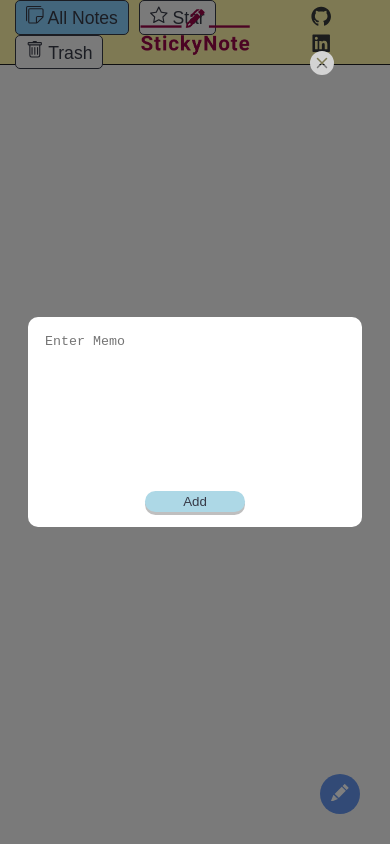
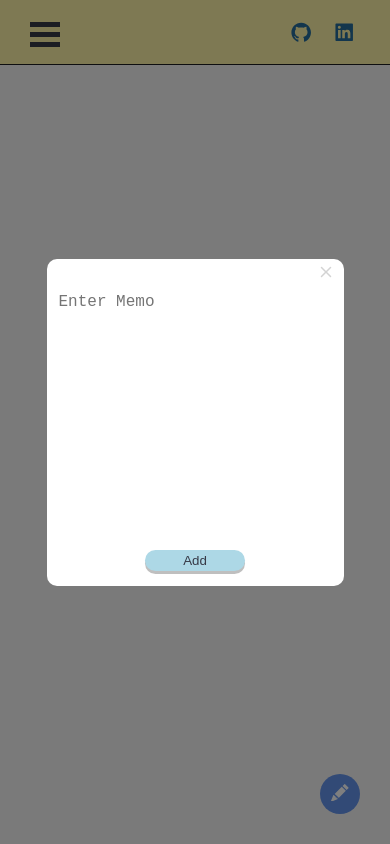
Before and after one commit to yterasaka/sticky-note, a React (Create React App) app: page / in a window 390 px wide. Both pictures are taken after a click on the button 340 px from the left and 794 px from the top of the page. Built offline with nearby package versions, Linux system fonts and the light colour scheme.

Commit message:
Modify: modal screen changed to responsive design

```diff
--- a/package.json
+++ b/package.json
@@ -11,6 +11,7 @@
     "react-burger-menu": "^3.0.8",
     "react-dom": "^18.2.0",
     "react-icons": "^4.7.1",
+    "react-responsive": "^9.0.2",
     "react-router-dom": "^6.6.1",
     "react-scripts": "5.0.1",
     "styled-components": "^5.3.6",
--- a/src/App.js
+++ b/src/App.js
@@ -23,6 +23,7 @@ const MemoArea = styled.ul`
   flex-wrap: wrap;
   justify-content: center;
   width: 80%;
+  padding: 0;
 `;
 
 const MemoItem = styled.li`
@@ -104,7 +105,11 @@ const App = () => {
           setFilteredMemos(memos.filter((memo) => memo.removed === true));
           break;
         case "star":
-          setFilteredMemos(memos.filter((memo) => memo.checked === true && memo.removed === false));
+          setFilteredMemos(
+            memos.filter(
+              (memo) => memo.checked === true && memo.removed === false
+            )
+          );
           break;
         default:
           setFilteredMemos(memos);
--- a/src/components/Header.jsx
+++ b/src/components/Header.jsx
@@ -1,8 +1,9 @@
+import { useMediaQuery } from "react-responsive";
 import styled from "styled-components";
 import { BsStickies, BsStar, BsTrash } from "react-icons/bs";
-import {AiFillGithub, AiFillLinkedin} from "react-icons/ai"
+import { AiFillGithub, AiFillLinkedin } from "react-icons/ai";
 import logo from "../image/logo_transparent.png";
-// import SlideMenu from "./SlideMenu";
+import SlideMenu from "./SlideMenu";
 
 // CSS
 const HeaderWrapper = styled.header`
@@ -12,8 +13,6 @@ const HeaderWrapper = styled.header`
   width: 100%;
   position: fixed;
   justify-content: space-between;
-  /* line-height: 2rem; */
-  /* padding: 0.5rem 1rem; */
   background-color: #fef4a8;
   border-bottom: 1px solid #1d1f20;
   z-index: 1;
@@ -41,7 +40,6 @@ const FilterButton = styled.button`
   border-radius: 5px;
   border: solid 1px #373a47;
   &:hover {
-    /* opacity: 0.7; */
     cursor: pointer;
   }
   &:active {
@@ -64,43 +62,56 @@ const FilterButtonTrash = styled(FilterButton)`
 
 const LinkButtonMenu = styled.div`
   margin: auto 35px;
-`
+  padding-top: 5px;
+`;
 
 const LinkButton = styled.a`
   font-size: 1.4rem;
-  color: #36393A;
+  color: #276d9b;
   margin-left: 20px;
   &:hover {
     opacity: 0.7;
     cursor: pointer;
   }
-`
-
+`;
 
 export const Header = ({ filter, setFilter }) => {
-  // const [isOpen, setIsOpen] = useState();
+  const Desktop = ({ children }) => {
+    const isDesktop = useMediaQuery({ minWidth: 768 });
+    return isDesktop ? children : null;
+  };
 
-  // const handleIsOpen = () => {
-  //   setIsOpen(!isOpen);
-  // };
+  const Mobile = ({ children }) => {
+    const isMobile = useMediaQuery({ maxWidth: 767 });
+    return isMobile ? children : null;
+  };
 
   const all = () => {
     setFilter("all");
-    // setIsOpen(false);
   };
   const star = () => {
     setFilter("star");
-    // setIsOpen(false);
   };
   const trash = () => {
     setFilter("trash");
-    // setIsOpen(false);
   };
 
   return (
     <HeaderWrapper>
-      {/* <SlideMenu filter={filter} setFilter={setFilter} /> */}
-      {/* <Logo src={logo} alt="image" /> */}
+      {/* Mobile */}
+      <Mobile>
+        <SlideMenu filter={filter} setFilter={setFilter} />
+        <LinkButtonMenu>
+          <LinkButton hrem="/">
+            <AiFillGithub />
+          </LinkButton>
+          <LinkButton hrem="/">
+            <AiFillLinkedin />
+          </LinkButton>
+        </LinkButtonMenu>
+      </Mobile>
+      {/* Desktop */}
+      <Desktop>
         <FilterMenu>
           <FilterButtonAll filter={filter} onClick={all}>
             <BsStickies /> All Notes
@@ -114,13 +125,14 @@ export const Header = ({ filter, setFilter }) => {
         </FilterMenu>
         <Logo src={logo} alt="image" />
         <LinkButtonMenu>
-        <LinkButton hrem="/" >
+          <LinkButton hrem="/">
             <AiFillGithub />
           </LinkButton>
           <LinkButton hrem="/">
             <AiFillLinkedin />
           </LinkButton>
         </LinkButtonMenu>
+      </Desktop>
     </HeaderWrapper>
   );
 };
--- a/src/components/Modal.jsx
+++ b/src/components/Modal.jsx
@@ -6,9 +6,8 @@ import { ModalNewMemo } from "./ModalNewMemo";
 
 // CSS
 export const CloseButton = styled.button`
-  position: fixed;
-  top: 50px;
-  right: 50px;
+  text-align: right;
+  margin-right: -10px;
   background: none;
   border: none;
   color: lightgray;
--- a/src/components/ModalDeleteMemo.jsx
+++ b/src/components/ModalDeleteMemo.jsx
@@ -1,5 +1,5 @@
 import styled from "styled-components";
-import { BsTrashFill, BsFillXCircleFill } from "react-icons/bs";
+import { BsTrashFill, BsX } from "react-icons/bs";
 import { ModalView, CloseButton } from "./Modal";
 
 // CSS
@@ -24,11 +24,14 @@ const ModalButtonA = styled.button`
 const DeleteMessage = styled.div`
   margin: 1rem;
   text-align: center;
-  height: rem;
+  height: 150px;
+  width: 250px;
   display: flex;
   flex-direction: column;
   background-color: #fff;
-  padding: 15px;
+  padding-left: 10px;
+  padding-right: 10px;
+  padding-bottom: 10px;
   border-radius: 10px;
 `;
 const Message = styled.div`
@@ -66,10 +69,10 @@ export const ModalDeleteMemo = ({
       </ModalButtonA>
       {isShow && (
         <ModalView>
-          <CloseButton onClick={closeModal}>
-            <BsFillXCircleFill />
-          </CloseButton>
           <DeleteMessage>
+            <CloseButton onClick={closeModal}>
+              <BsX />
+            </CloseButton>
             <Message>Empty the trash?</Message>
             <DeleteButton onClick={handleOnRemove}>Delete</DeleteButton>
           </DeleteMessage>
--- a/src/components/ModalNewMemo.jsx
+++ b/src/components/ModalNewMemo.jsx
@@ -1,5 +1,5 @@
 import styled from "styled-components";
-import { BsPencilFill, BsFillXCircleFill } from "react-icons/bs";
+import { BsPencilFill, BsX } from "react-icons/bs";
 import { ModalView, CloseButton } from "./Modal";
 
 // CSS
@@ -28,16 +28,30 @@ const Form = styled.form`
   display: flex;
   flex-direction: column;
   background-color: #fff;
-  padding: 15px;
+  padding-left: 10px;
+  padding-right: 10px;
+  padding-bottom: 15px;
   border-radius: 10px;
 `;
 const TextInput = styled.textarea`
-  height: 150px;
-  width: 300px;
+  height: 200px;
+  width: 350px;
   outline: none;
   margin-bottom: 5px;
   resize: none;
   border: none;
+  // Tablet
+  @media (max-width: 1024px) {
+    height: 250px;
+    width: 60vw;
+    font-size: large;
+  }
+  // Mobile
+  @media (max-width: 767px) {
+    height: 250px;
+    width: 70vw;
+    font-size: large;
+  }
 `;
 
 const AddButton = styled.input`
@@ -74,15 +88,15 @@ export const ModalNewMemo = ({
       </ModalButtonB>
       {isShow && (
         <ModalView>
-          <CloseButton onClick={closeModal}>
-            <BsFillXCircleFill />
-          </CloseButton>
           <Form
             onSubmit={(e) => {
               e.preventDefault();
               handleOnSubmit();
             }}
           >
+            <CloseButton onClick={closeModal}>
+              <BsX />
+            </CloseButton>
             <TextInput
               type="text"
               value={text}
--- a/src/components/SlideMenu.jsx
+++ b/src/components/SlideMenu.jsx
@@ -24,15 +24,15 @@ const FilterButton = styled.button`
 `;
 
 const FilterButtonAll = styled(FilterButton)`
-  background-color: ${({ filter }) => (filter === "all" ? "#b0e0e6" : "white")};
+  background-color: ${({ filter }) => (filter === "all" ? "#87CEFA" : "white")};
 `;
 const FilterButtonStar = styled(FilterButton)`
   background-color: ${({ filter }) =>
-    filter === "star" ? "#b0e0e6" : "white"};
+    filter === "star" ? "#87CEFA" : "white"};
 `;
 const FilterButtonTrash = styled(FilterButton)`
   background-color: ${({ filter }) =>
-    filter === "trash" ? "#b0e0e6" : "white"};
+    filter === "trash" ? "#FFB6C1" : "white"};
 `;
 
 const styles = {
@@ -59,7 +59,7 @@ const styles = {
   bmMenuWrap: {
     position: "fixed",
     height: "100%",
-    width: "250px",
+    width: "200px",
     top: "0",
     left: "0",
   },
```
Also changed, not shown: 1 other file (tests, documents, lock files or other folders). Lines whose indentation alone changed are shown as unchanged.
